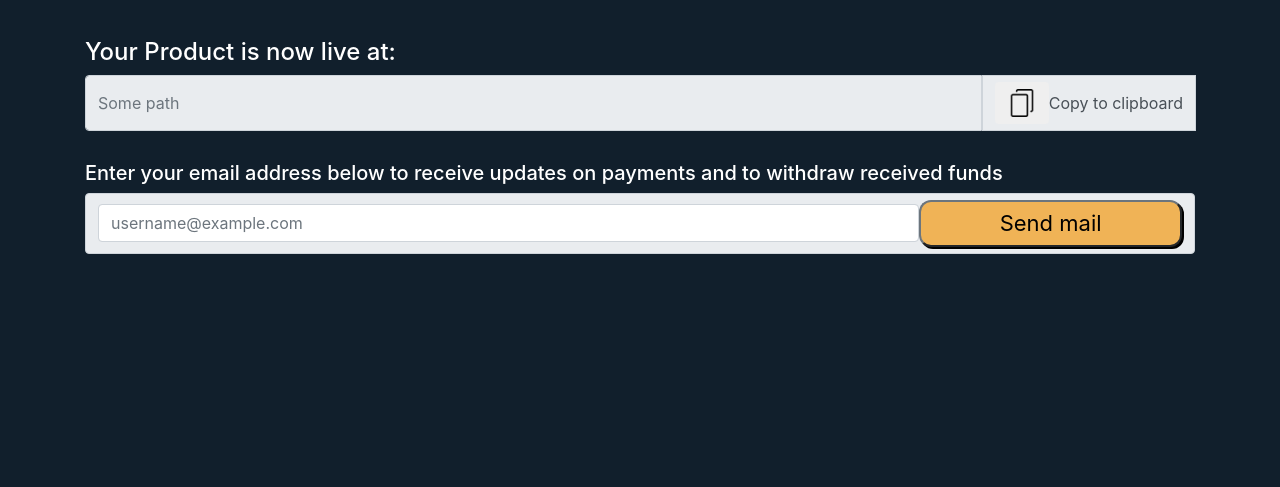
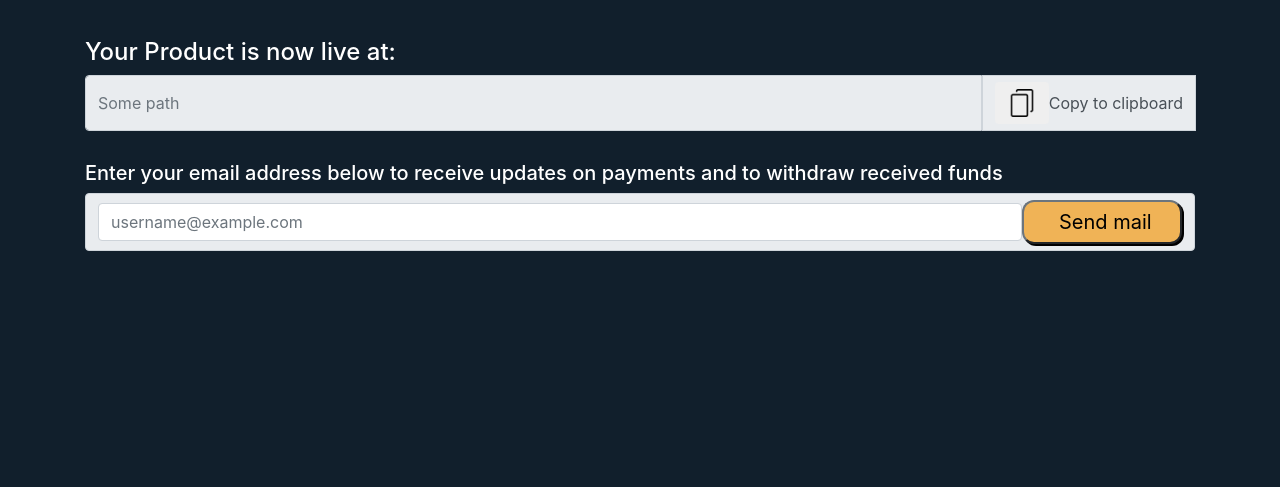
Before and after one commit to AJ-54/SatoshiBox, a Django app: template core/templates/sell-email.html in a window 1280 px wide. Shown: the part 201-688 px from the top of the page. Run offline with Django 3.2, Linux system fonts and the light colour scheme; the template is opened without the code that fills it, so the values that code supplies are empty; some libraries are stand-ins or nearby versions; grey boxes are pictures that could not be loaded.

Commit message:
sell buttons

```diff
--- a/core/static/css/sell.css
+++ b/core/static/css/sell.css
@@ -9,6 +9,10 @@
 .send-mail--head {
     text-align: left;
     color:white;
+}
+
+.btn-rounded {
+    border-radius: 0px 3px 3px 0px !important;
 }
 
 .send {
@@ -31,9 +35,9 @@
 }
 
 #submitbtn{
-    width: 30%;
+    min-width: 10rem !important;
     border-radius: 12px;
     background-color: #f0b356;
     color: black;
-    font-size: 22px !important;
+    font-size: 20px !important;
 }
```
